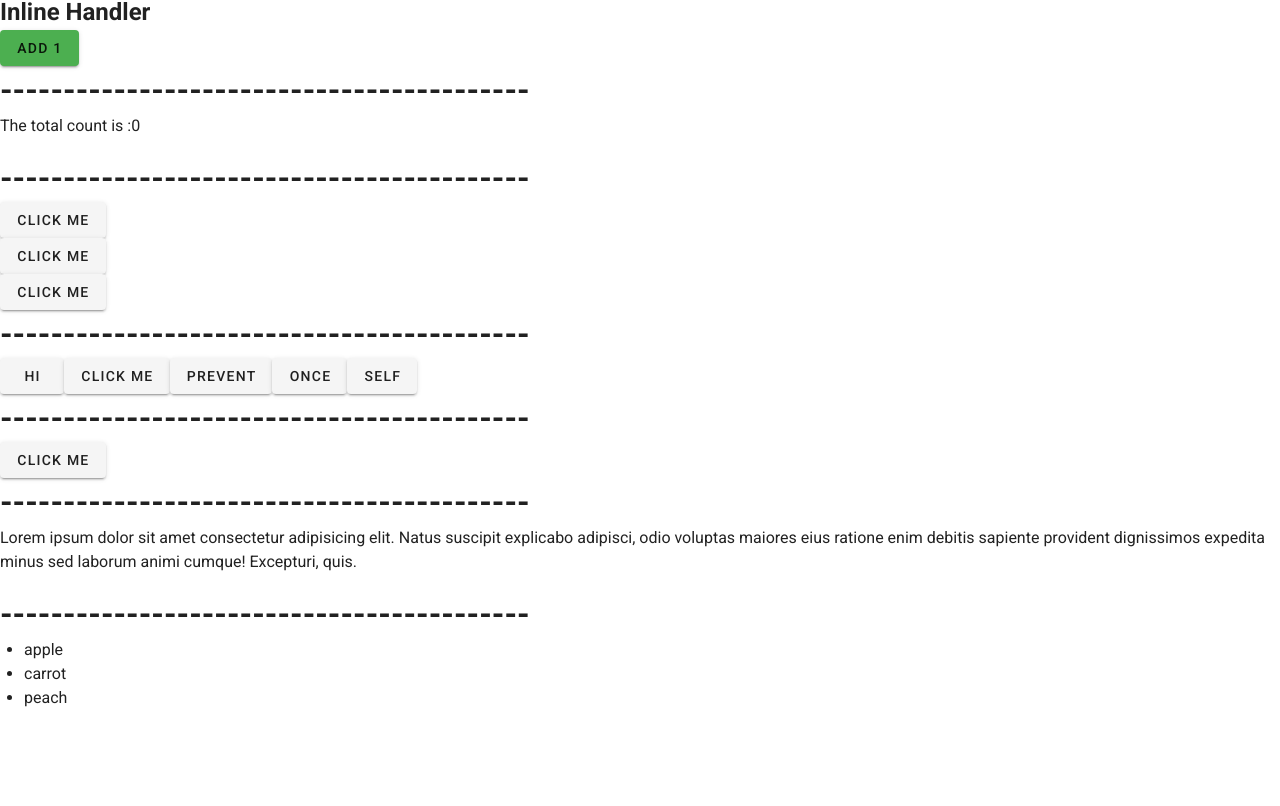
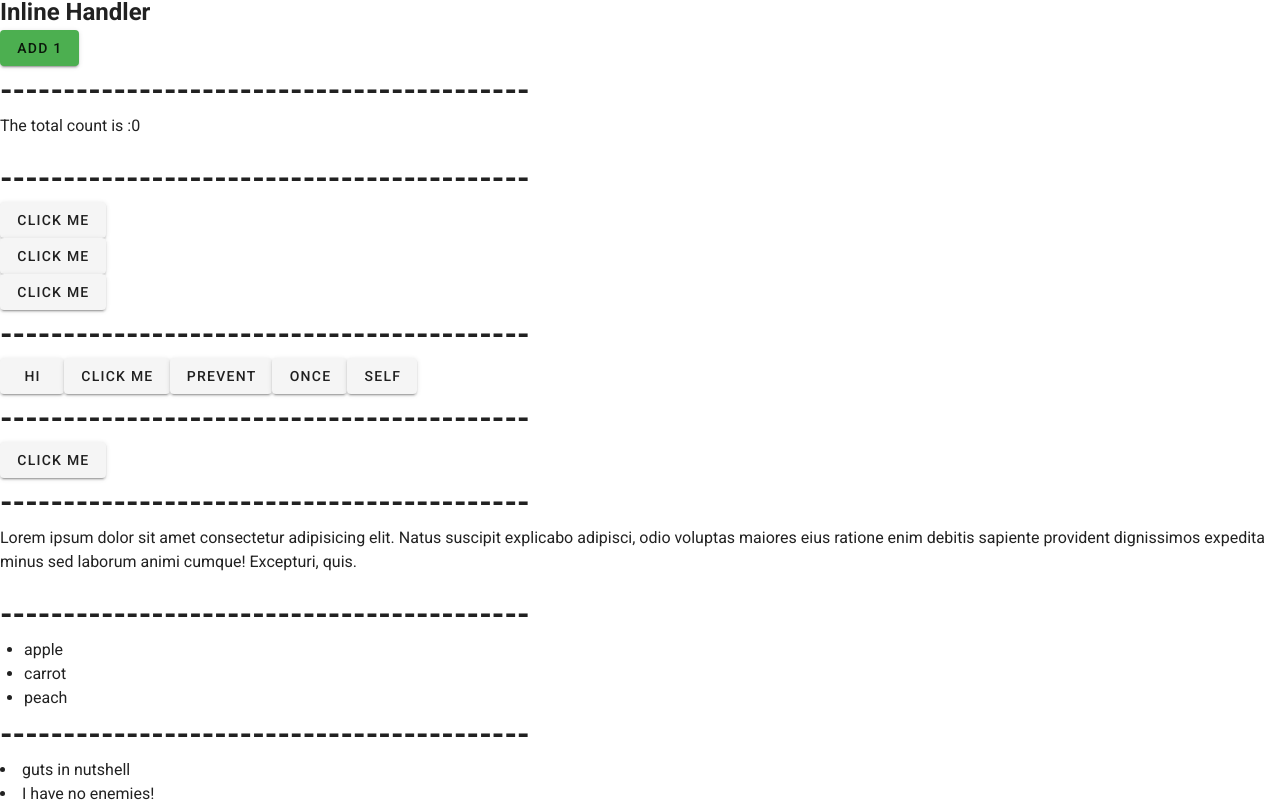
Before and after one commit to Monyjenni/hello_you_vue, a Vue app in the folder conditional/: page / in a window 1280 px wide. Shown: the part 234-1040 px from the top of the page. Before the commit the page ends 944 px from the top, so only its background shows below. Built offline with nearby package versions, Linux system fonts and the light colour scheme.

Commit message:
v-for_messages_accessing

```diff
--- a/conditional/src/views/HomeView.vue
+++ b/conditional/src/views/HomeView.vue
@@ -48,6 +48,10 @@
     <ul>
       <li v-for="item in items" v-bind:key="item.id">{{ item }}</li>
     </ul>
+    <h1>------------------------------------------</h1>
+    <li v-for="anime in animes" v-bind:key="anime.id">
+      {{ anime.message }}
+    </li>
   </div>
 </template>
 <script>
@@ -65,7 +69,9 @@
       // items : [{message : 'Foo'},{message: 'Bar'} ]
       count:0,
       name : 'Jennie',
-      items: ['apple','carrot','peach']
+      items: ['apple','carrot','peach'],
+      animes: [{message:'guts in nutshell'},{message:'I have no enemies!'}]
+
     }
   },
   methods : {
@@ -91,7 +97,8 @@
     },
     onscroll () {
       console.log('onscroll')
-    }
+    },
+
   }
   }
 </script>
```
